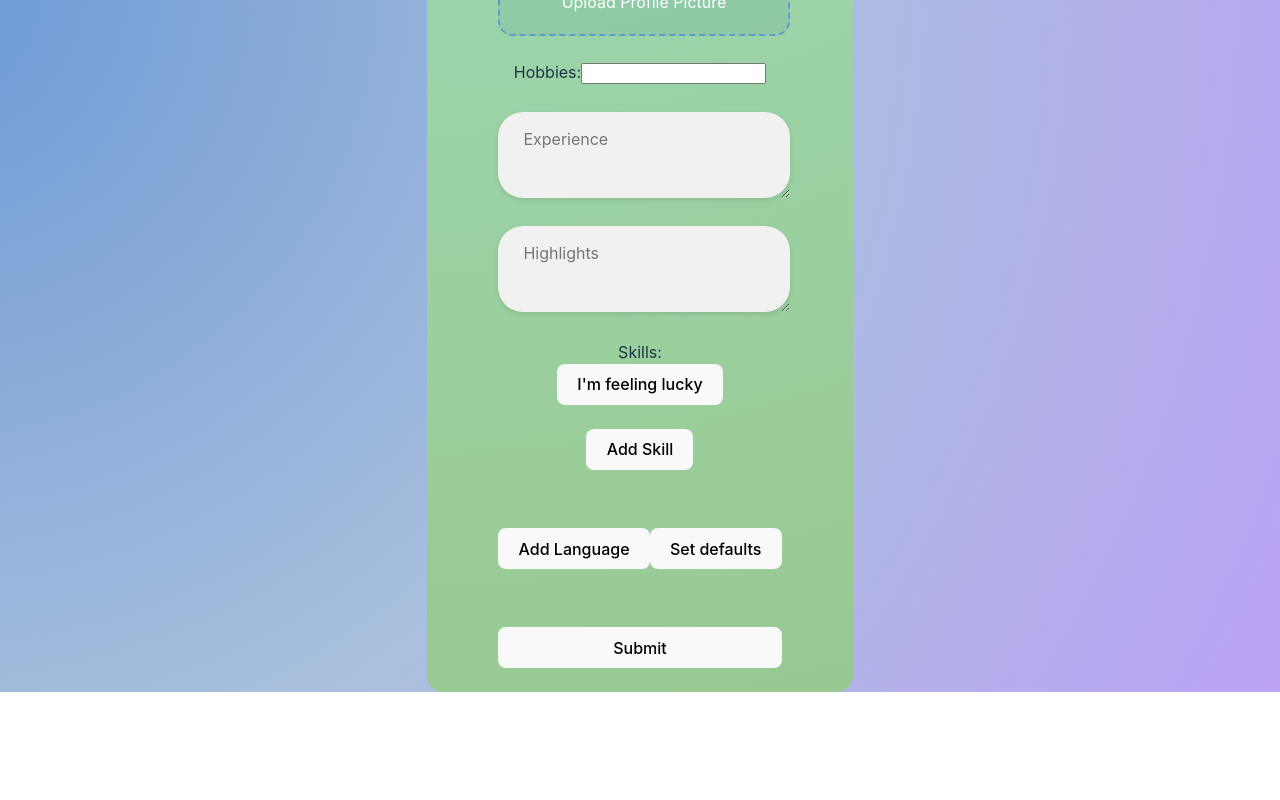
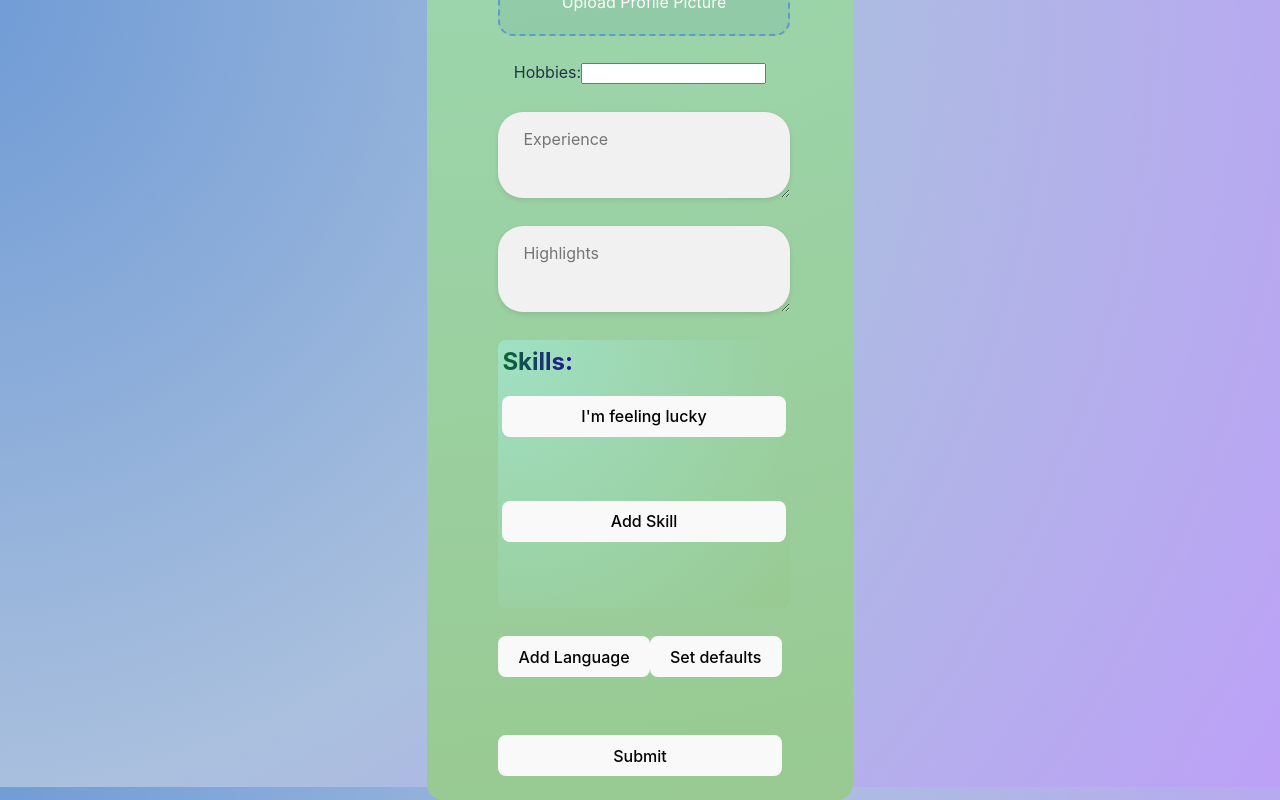
Before and after one commit to WatMan77/rottai, a React (Vite) app in the folder frontend/: page /cv-form in a window 1280 px wide. Shown: the part 813-1613 px from the top of the page. Before the commit the page ends 1505 px from the top, so only its background shows below. Built offline with nearby package versions, Linux system fonts and the light colour scheme.

Commit message:
style skills fix stuff

```diff
--- a/frontend/src/CVForm.jsx
+++ b/frontend/src/CVForm.jsx
@@ -9,12 +9,13 @@ import * as SC from "./CVForm.styles.js";
 import { useNavigate } from "react-router-dom";
 import * as apiService from "./apiService.js";
 import styled from "styled-components";
-import { H1 } from "./common/Text.jsx";
+import { H1, H2 } from "./common/Text.jsx";
 import {
   CustomInput,
   CustomSelect,
   CustomTextarea,
   InputsWrapper,
+  InputsWrapper2,
 } from "./common/Inputs.jsx";
 
 function CVForm() {
@@ -76,7 +77,7 @@ function CVForm() {
   };
   return (
     <SC.CVFormContainer>
-      <H1>CV Information</H1>
+      <H1>{`CV Information`}</H1>
       <Stack onSubmit={handleSubmit}>
         <CustomInput
           label="Name"
@@ -141,13 +142,15 @@ function CVForm() {
           />
         </SC.InputField>
         <SC.InputField>
-          <label>Skills:</label>
+          <InputsWrapper2>
+            <H2>Skills:</H2>
             <Skills
               addSkillValue={addSkillValue}
               skills={skills}
               setSkills={setSkills}
               style={{ marginBottom: "30px" }}
             />
+          </InputsWrapper2>
         </SC.InputField>
         <SC.InputField>
           <Languages
--- a/frontend/src/FileUploader.jsx
+++ b/frontend/src/FileUploader.jsx
@@ -29,42 +29,7 @@ export const SingleFileUploader = ({ pdfImage, setBase64Image }) => {
       reader.onerror = reject;
     });
 
-  const FileInputContainer = styled.div`
-    position: relative;
-    width: 100%;
-    margin: 0;
-  `;
 
-  const FileInputLabel = styled.label`
-    display: flex;
-    flex-direction: column;
-    align-items: center;
-    justify-content: center;
-    width: calc(100% - 36px);
-    padding: 20px;
-    border: 2px dashed #5b9ccf;
-    border-radius: 15px;
-    background: #5b939826;
-    color: #fff;
-    font-size: 16px;
-    text-align: center;
-    cursor: pointer;
-    transition: background-color 0.3s ease;
-
-    &:hover {
-      background-color: #375c6025;
-    }
-  `;
-
-  const HiddenFileInput = styled.input`
-    display: none;
-  `;
-
-  const FileInputIcon = styled.div`
-    margin-bottom: 10px;
-    font-size: 24px;
-    color: #5b9ccf;
-  `;
 
   const [showBigThumbsUp, setShowBigThumbsUp] = useState(false);
   useEffect(() => {
@@ -119,6 +84,42 @@ export const SingleFileUploader = ({ pdfImage, setBase64Image }) => {
     </>
   );
 };
+const FileInputContainer = styled.div`
+    position: relative;
+    width: 100%;
+    margin: 0;
+  `;
+
+  const FileInputLabel = styled.label`
+    display: flex;
+    flex-direction: column;
+    align-items: center;
+    justify-content: center;
+    width: calc(100% - 36px);
+    padding: 20px;
+    border: 2px dashed #5b9ccf;
+    border-radius: 15px;
+    background: #5b939826;
+    color: #fff;
+    font-size: 16px;
+    text-align: center;
+    cursor: pointer;
+    transition: background-color 0.3s ease;
+
+    &:hover {
+      background-color: #375c6025;
+    }
+  `;
+
+  const HiddenFileInput = styled.input`
+    display: none;
+  `;
+
+  const FileInputIcon = styled.div`
+    margin-bottom: 10px;
+    font-size: 24px;
+    color: #5b9ccf;
+  `;
 const BigText = styled.span`
   position: absolute;
   left: 50px;
--- a/frontend/src/Skills.jsx
+++ b/frontend/src/Skills.jsx
@@ -1,3 +1,6 @@
+import styled from "styled-components";
+import { CustomInput, InputsWrapper } from "./common/Inputs";
+
 // eslint-disable-next-line react/prop-types
 function Skills({ addSkillValue, skills, setSkills }) {
   const possibleSkills = [
@@ -1411,27 +1414,32 @@ function Skills({ addSkillValue, skills, setSkills }) {
     <>
       <div id="skills">
         {/* Render each skill with text input and slider */}
-        {skills.map((skill, index) => (
-          <div key={index} style={{ marginBottom: "30px" }}>
-            <input
+        {skills?.map((skill, index) => (
+          <SkillsWrapper key={index}>
+            {/* <input
+              type="text"
+              value={skill.desc}
+              onChange={(e) => handleTextChange(index, e)}
+              placeholder="Skill name"
+            /> */}
+            <InputsWrapper>
+              <CustomInput
                 type="text"
                 value={skill.desc}
                 onChange={(e) => handleTextChange(index, e)}
                 placeholder="Skill name"
               />
-            <br />
               <input
                 type="range"
                 min="0"
                 max="5"
-              step="0.001"
+                step="1"
                 value={skill.rating}
                 onChange={(e) => handleRangeChange(index, e)}
               />
-            <br />
               <span>{skill.rating}/5</span> {/* Display current rating value */}
-            <br />
-          </div>
+            </InputsWrapper>
+          </SkillsWrapper>
         ))}
       </div>
 
@@ -1442,7 +1450,7 @@ function Skills({ addSkillValue, skills, setSkills }) {
             possibleSkills[
               parseInt(Math.random() * 1000) % (possibleSkills.length - 1)
             ],
-            Math.random() * 5
+            Math.min(Math.floor(Math.random() * 5), 2)
           );
         }}
       >
@@ -1462,4 +1470,12 @@ function Skills({ addSkillValue, skills, setSkills }) {
   );
 }
 
+const SkillsWrapper = styled.div`
+  display: flex;
+  flex-direction: column;
+  align-items: center;
+  gap: 8px;
+  margin-bottom: 10px;
+`;
+
 export default Skills;
--- a/frontend/src/common/Inputs.jsx
+++ b/frontend/src/common/Inputs.jsx
@@ -215,6 +215,7 @@ export function CustomTextarea({ label, ...textareaProps }) {
 }
 
 export const InputsWrapper = styled.div`
+  box-sizing: border-box;
   display: flex;
   flex-direction: column;
   gap: 8px;
@@ -224,3 +225,15 @@ export const InputsWrapper = styled.div`
   width: 100%;
   padding: 4px;
 `;
+
+export const InputsWrapper2 = styled.div`
+  display: flex;
+  flex-direction: column;
+  gap: 8px;
+  /* background: #395b5e25; */
+  background: radial-gradient(circle at 0% 0%, #a0e0c4, #98c991);
+  /* border: 1px solid #878fc5; */
+  border-radius: 8px;
+  width: 100%;
+  padding: 4px;
+`;
--- a/frontend/src/common/Text.jsx
+++ b/frontend/src/common/Text.jsx
@@ -10,4 +10,17 @@ export const H1 = styled.h1`
   width: max-content;
   padding: 0;
   margin: 0;
+  white-space: pre-wrap;
 `;
+
+export const H2 = styled.h2`
+  background-image: linear-gradient(90deg, #066b2e, #24119f);
+  background-clip: text;
+  -webkit-background-clip: text;
+  color: transparent;
+  -webkit-text-fill-color: transparent;
+  width: max-content;
+  padding: 0;
+  margin: 0;
+  white-space: pre-wrap;
+`;
```
Lines whose indentation alone changed are shown as unchanged.
